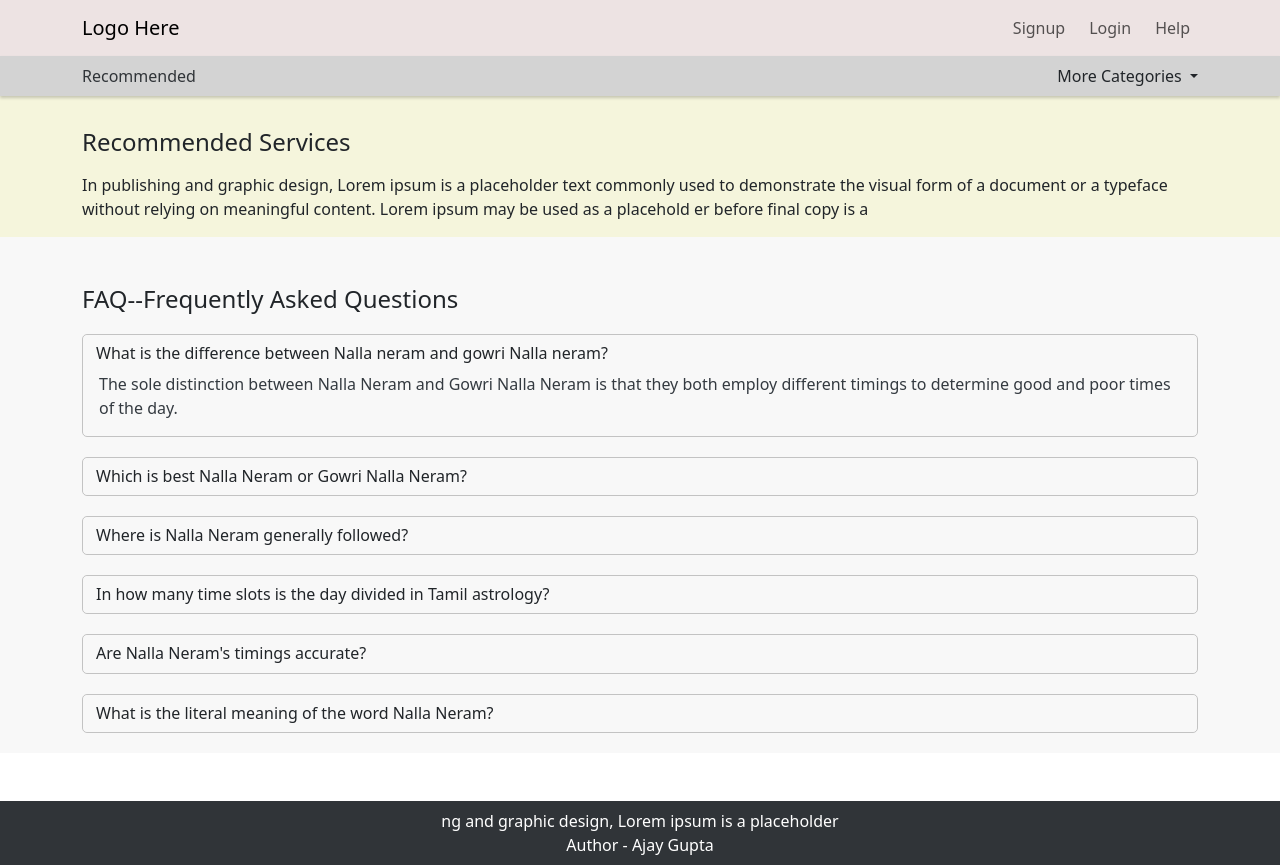
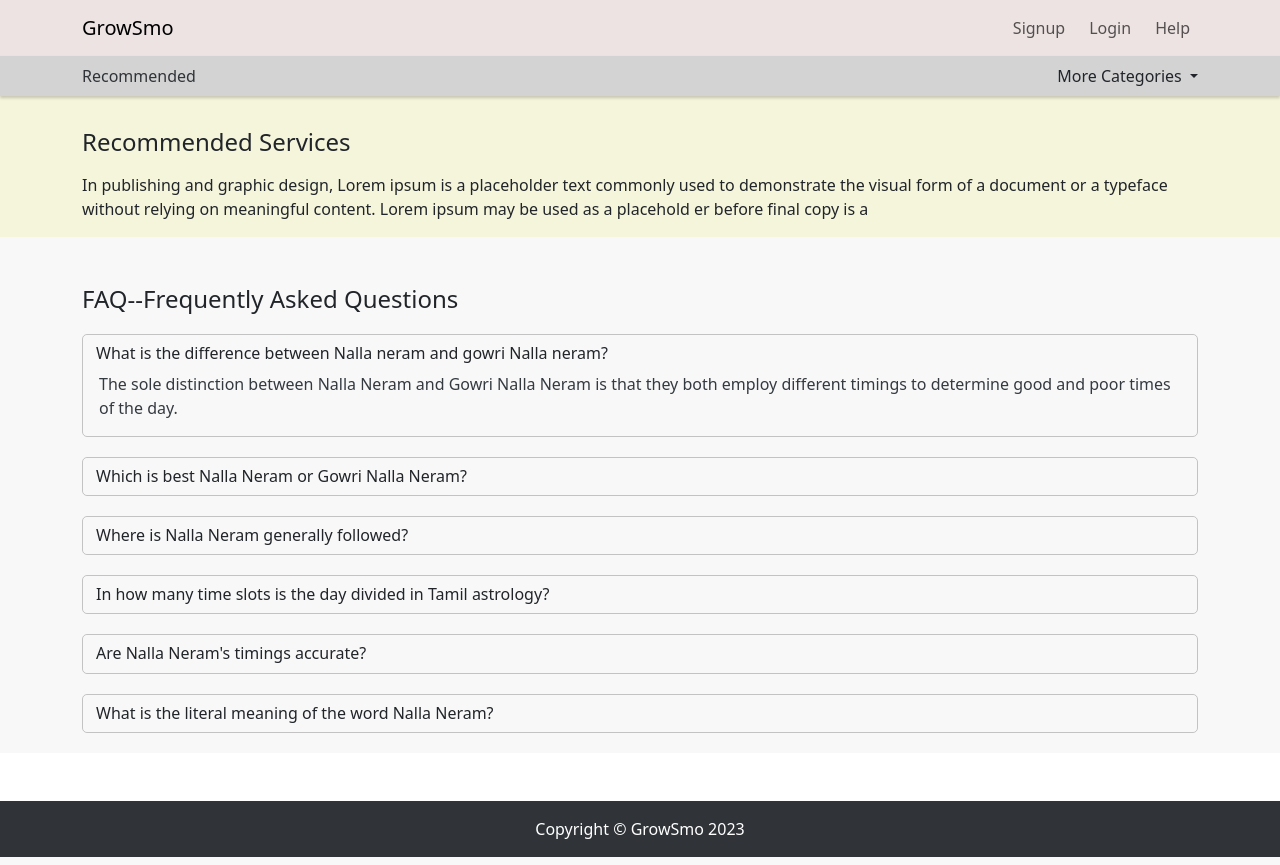
Before and after one commit to ajaygupta74/ecommerce, a Django app: page /services/ in a window 1280 px wide. Run offline with Django 3.2, Linux system fonts and the light colour scheme; data that the repository does not hold is empty.

Commit message:
Fixed logo and footer changes

```diff
--- a/templates/base.html
+++ b/templates/base.html
@@ -28,7 +28,7 @@
 
 {% block footer_content %}
 <footer>
-	<p class="mb-0 py-2">ng and graphic design, Lorem ipsum is a placeholder<br> Author - Ajay Gupta</p>
+	<p class="mb-0 py-3">Copyright © GrowSmo 2023</p>
 </footer>
 {% endblock footer_content%}
 
--- a/templates/navbar.html
+++ b/templates/navbar.html
@@ -4,7 +4,7 @@
     <button class="navbar-toggler order-first" type="button" data-bs-toggle="collapse" data-bs-target="#navbarNav" aria-controls="navbarNav" aria-expanded="false" aria-label="Toggle navigation">
      <img src="https://prod-instaastro-static-files.s3.amazonaws.com/static/img/hamburger.svg">
     </button>
-    <a class="navbar-brand mx-auto" href="/">Logo Here</a>
+    <a class="navbar-brand mx-auto" href="/">GrowSmo</a>
     <div class="collapse navbar-collapse justify-content-end" id="navbarNav">
       <ul class="navbar-nav">
         {% if user.is_authenticated %}
```
